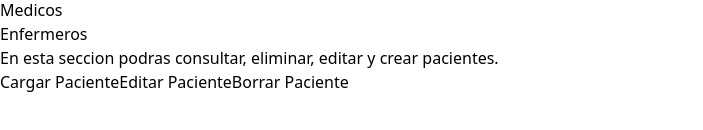
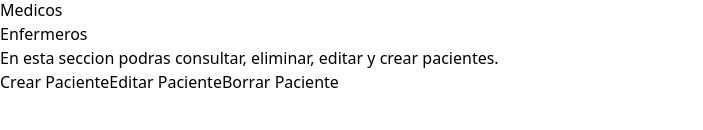
Before and after one commit to Gonzalo2504/frontend-react-htal, a React (Vite) app: page /admin-dashboard in a window 1280 px wide. Both pictures are taken after a click on the tab "Pacientes". Shown: the part 732-862 px from the top of the page, without its empty margins (0-703 px from the left). Built offline with nearby package versions, Linux system fonts and the light colour scheme.

Commit message:
se agregaron componentes

```diff
--- a/src/components/botonescrud.jsx
+++ b/src/components/botonescrud.jsx
@@ -1,11 +1,11 @@
 import { Button } from "@material-tailwind/react";
 
-export function ButtonColors({ texto1, texto2, texto3 }) {
+export function ButtonColors({ texto1, texto2, texto3, onClick1, onClick2, onClick3 }) {
   return (
     <div className="flex items-center justify-center w-full">
-      <Button color="green">{texto1}</Button>
-      <Button color="blue">{texto2}</Button>
-      <Button color="red">{texto3}</Button>
+      <Button color="green" onClick={onClick1}>{texto1}</Button>
+      <Button color="blue" onClick={onClick2}>{texto2}</Button>
+      <Button color="red" onClick={onClick3}>{texto3}</Button>
     </div>
   );
 }
--- a/src/components/pestañas.jsx
+++ b/src/components/pestañas.jsx
@@ -6,28 +6,7 @@ import {
     TabPanel,
   } from "@material-tailwind/react";
 import { ButtonColors } from "./botonescrud";
-  export function TabsDefaultAdmin() {
-    const data = [
-      {
-        label: "Pacientes",
-        value: "pacientes",
-        desc: `En esta seccion podras consultar, eliminar, editar y crear pacientes.`,
-        btns: ["Cargar Paciente", "Editar Paciente", "Borrar Paciente"],
-      },
-      {
-        label: "Medicos",
-        value: "medicos",
-        desc: `En esta seccion podras consultar, eliminar, editar y crear cuentas de medicos.`,
-        btns: ["Crear Medico", "Editar Medico", "Borrar Medico"],
-      },
-      {
-        label: "Enfermeros",
-        value: "enfermeros",
-        desc: `En esta seccion podras consultar, eliminar, editar y crear cuentas de enfermeros.`,
-        btns: ["Crear Enfermero", "Editar Enfermero", "Borrar Enfermero"],
-      }
-    ];
-
+export function TabsDefault({ data }) {
   return (
     <Tabs value="html">
       <TabsHeader>
@@ -41,9 +20,16 @@ import { ButtonColors } from "./botonescrud";
         {data.map(({ value, desc, btns }) => (
           <TabPanel key={value} value={value} className="flex items-center justify-center">
             <div className="text-center">
-                { desc }
+              {desc}
               <div className="mt-4">
-                  <ButtonColors texto1={btns[0]} texto2={btns[1]} texto3={btns[2]} />
+                <ButtonColors
+                  texto1={btns[0].texto}
+                  texto2={btns[1].texto}
+                  texto3={btns[2].texto}
+                  onClick1={btns[0].onClick}
+                  onClick2={btns[1].onClick}
+                  onClick3={btns[2].onClick}
+                />
               </div>
             </div>
           </TabPanel>
--- /dev/null
+++ b/src/data/adminData.jsx
@@ -0,0 +1,57 @@
+export const data = [
+      {
+        label: "Pacientes",
+        value: "pacientes",
+        desc: `En esta seccion podras consultar, eliminar, editar y crear pacientes.`,
+        btns: [
+            {
+              texto: "Crear Paciente",
+              onClick: () => console.log("Crear paciente"),
+            },
+            {
+              texto: "Editar Paciente",
+              onClick: () => console.log("Editar paciente"),
+            },
+            {
+              texto: "Borrar Paciente",
+              onClick: () => console.log("Borrar paciente"),
+            },
+          ],
+      },
+      {
+        label: "Medicos",
+        value: "medicos",
+        desc: `En esta seccion podras consultar, eliminar, editar y crear cuentas de medicos.`,
+        btns: [
+            {
+              texto: "Crear Paciente",
+              onClick: () => console.log("Crear paciente"),
+            },
+            {
+              texto: "Editar Paciente",
+              onClick: () => console.log("Editar paciente"),
+            },
+            {
+              texto: "Borrar Paciente",
+              onClick: () => console.log("Borrar paciente"),
+            },
+          ]      },
+      {
+        label: "Enfermeros",
+        value: "enfermeros",
+        desc: `En esta seccion podras consultar, eliminar, editar y crear cuentas de enfermeros.`,
+        btns: [
+            {
+              texto: "Crear Paciente",
+              onClick: () => console.log("Crear paciente"),
+            },
+            {
+              texto: "Editar Paciente",
+              onClick: () => console.log("Editar paciente"),
+            },
+            {
+              texto: "Borrar Paciente",
+              onClick: () => console.log("Borrar paciente"),
+            },
+          ]      }
+    ];
--- a/src/pages/adminDashboard.jsx
+++ b/src/pages/adminDashboard.jsx
@@ -1,12 +1,12 @@
-import { ButtonColors } from "../components/botonescrud";
 import { ComplexNavbar } from "../components/nav";
-import { TabsDefaultAdmin } from "../components/pestañas";
+import { TabsDefault } from "../components/pestañas";
+import { data } from "../data/adminData";
 
 export default function AdminDashboard() {
     return (
         <div>
             <ComplexNavbar />
-            <TabsDefaultAdmin />
+            <TabsDefault data={data} />
         </div>
     );
 }
```
Also changed, not shown: src/api/admin/adminGet.jsx (added). Lines whose indentation alone changed are shown as unchanged.
